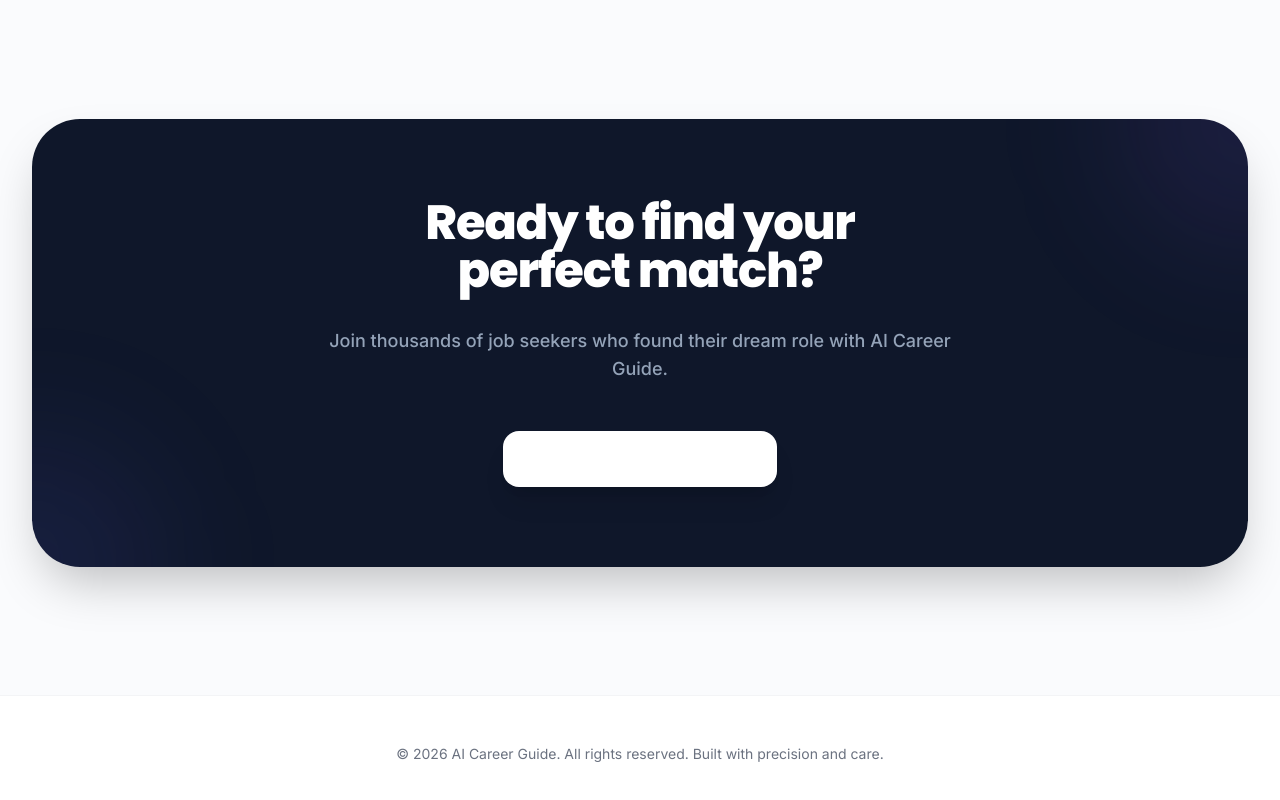
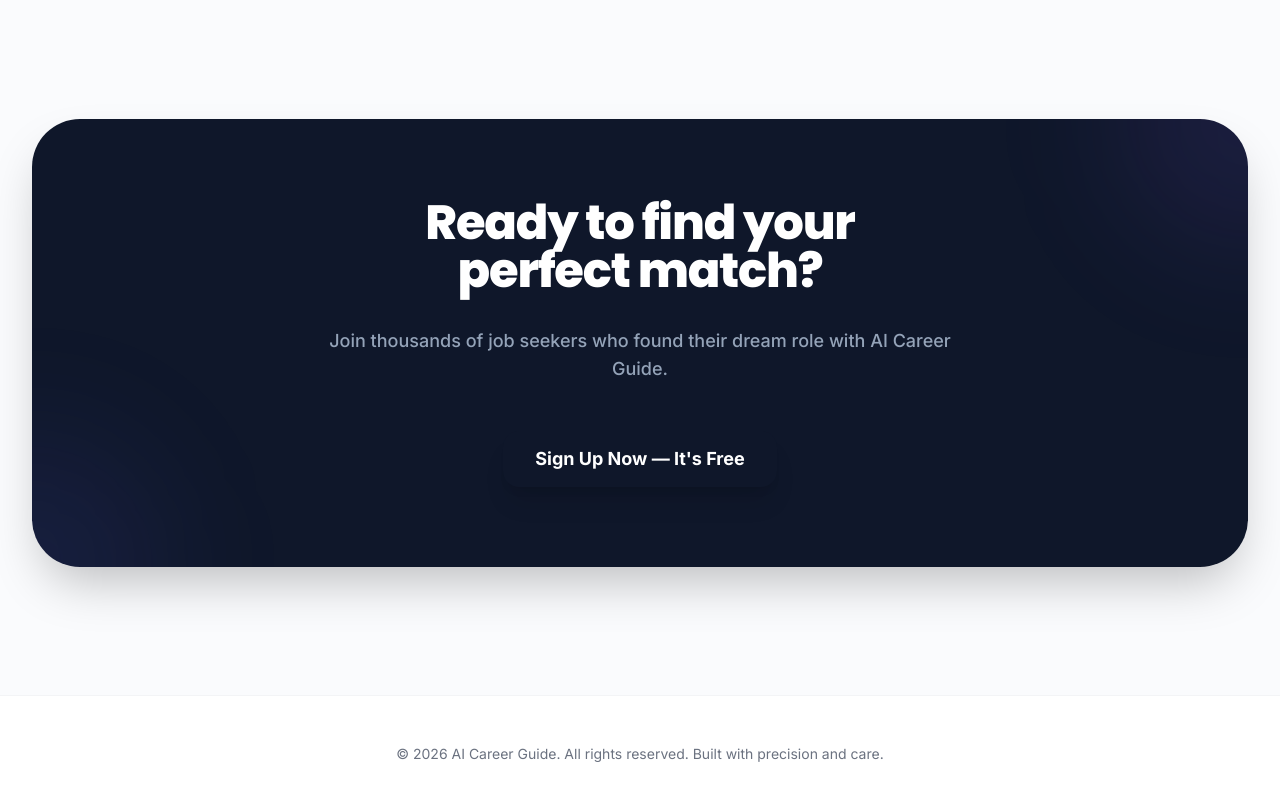
Before and after one commit to tusharmule28/ai-career-guide, a React (Vite) app in the folder frontend/: page / in a window 1280 px wide. Shown: the part 1840-2640 px from the top of the page. Built offline with nearby package versions, Linux system fonts and the light colour scheme; no server answers.

Commit message:
style: refine Home page with dark-themed CTA button and formatting

```diff
--- a/frontend/src/pages/Home.jsx
+++ b/frontend/src/pages/Home.jsx
@@ -113,7 +113,7 @@
             <h2 className="text-3xl md:text-5xl font-extrabold text-white mb-8 tracking-tight">Ready to find your <br />perfect match?</h2>
             <p className="text-slate-400 text-lg mb-12 font-medium">Join thousands of job seekers who found their dream role with AI Career Guide.</p>
             <Link to="/signup">
-                <Button size="lg" className="h-14 px-12 text-lg rounded-2xl bg-white text-slate-900 hover:bg-slate-100 shadow-xl font-black">
+              <Button size="lg" className="h-14 px-12 text-lg rounded-2xl bg-dark text-slate-900 hover:bg-slate-100 shadow-xl font-black">
                 Sign Up Now — It's Free
               </Button>
             </Link>
```
Lines whose indentation alone changed are shown as unchanged.
